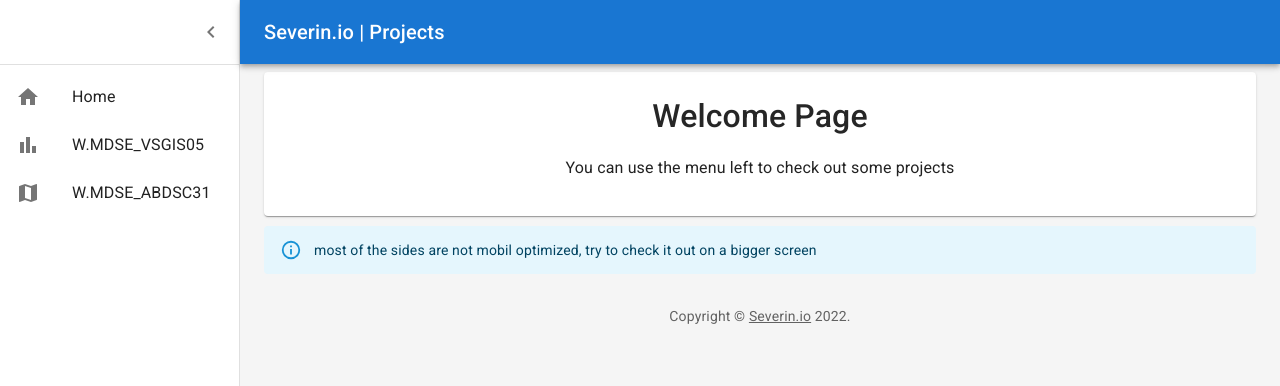
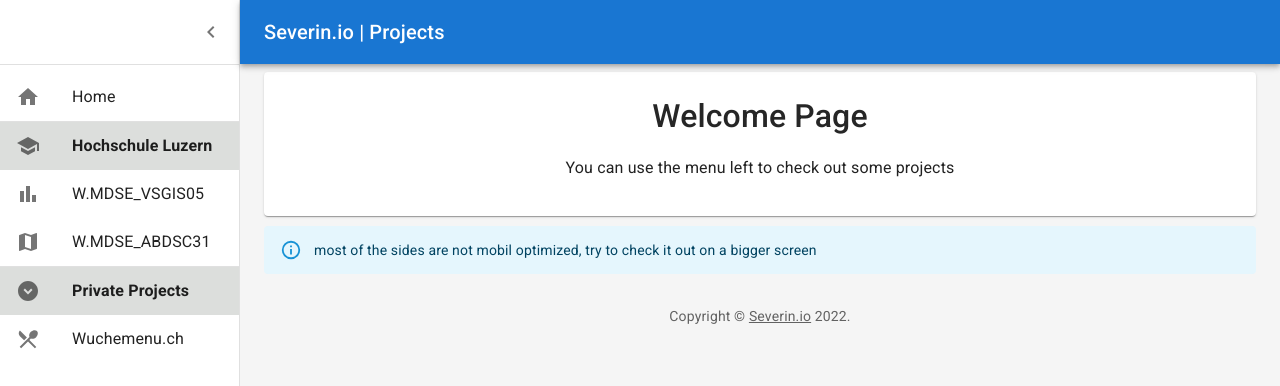
Before and after one commit to severinlindenmann/hslu, a React (Create React App) app in the folder hslu/: page / in a window 1280 px wide. Shown: the top 386 px of the page. Built offline with nearby package versions, Linux system fonts and the light colour scheme.

Commit message:
added menu items

```diff
--- a/hslu/src/components/dashboard/Dashboard.js
+++ b/hslu/src/components/dashboard/Dashboard.js
@@ -24,11 +24,13 @@ import ListItemButton from "@mui/material/ListItemButton";
 import MapIcon from "@mui/icons-material/Map";
 import ListItemIcon from "@mui/material/ListItemIcon";
 import ListItemText from "@mui/material/ListItemText";
-
+import SchoolIcon from "@mui/icons-material/School";
 import BarChartIcon from "@mui/icons-material/BarChart";
 import HomeIcon from "@mui/icons-material/Home";
 import ScooterPage from "../../pages/scooters";
 import D3HSLU from "../../pages/d3";
+import RestaurantMenuIcon from "@mui/icons-material/RestaurantMenu";
+import ExpandCircleDownIcon from "@mui/icons-material/ExpandCircleDown";
 
 function Copyright(props) {
   return (
@@ -161,6 +163,16 @@ function DashboardContent() {
               </ListItemIcon>
               <ListItemText primary="Home"></ListItemText>
             </ListItemButton>
+            <Divider />
+            <ListItemButton style={{ backgroundColor: "#dcdedc" }}>
+              <ListItemIcon>
+                <SchoolIcon />
+              </ListItemIcon>
+              <ListItemText
+                primaryTypographyProps={{ fontWeight: "bold" }}
+                primary="Hochschule Luzern"
+              ></ListItemText>
+            </ListItemButton>
             <ListItemButton component={Link} to="/gis">
               <ListItemIcon>
                 <BarChartIcon />
@@ -173,6 +185,22 @@ function DashboardContent() {
                 <MapIcon />
               </ListItemIcon>
               <ListItemText primary="W.MDSE_ABDSC31" />
+            </ListItemButton>
+            <Divider />
+            <ListItemButton style={{ backgroundColor: "#dcdedc" }}>
+              <ListItemIcon>
+                <ExpandCircleDownIcon />
+              </ListItemIcon>
+              <ListItemText
+                primaryTypographyProps={{ fontWeight: "bold" }}
+                primary="Private Projects"
+              ></ListItemText>
+            </ListItemButton>
+            <ListItemButton component={Link} to="https://wuchemenu.ch">
+              <ListItemIcon>
+                <RestaurantMenuIcon />
+              </ListItemIcon>
+              <ListItemText primary="Wuchemenu.ch"></ListItemText>
             </ListItemButton>
           </List>
         </Drawer>
```
